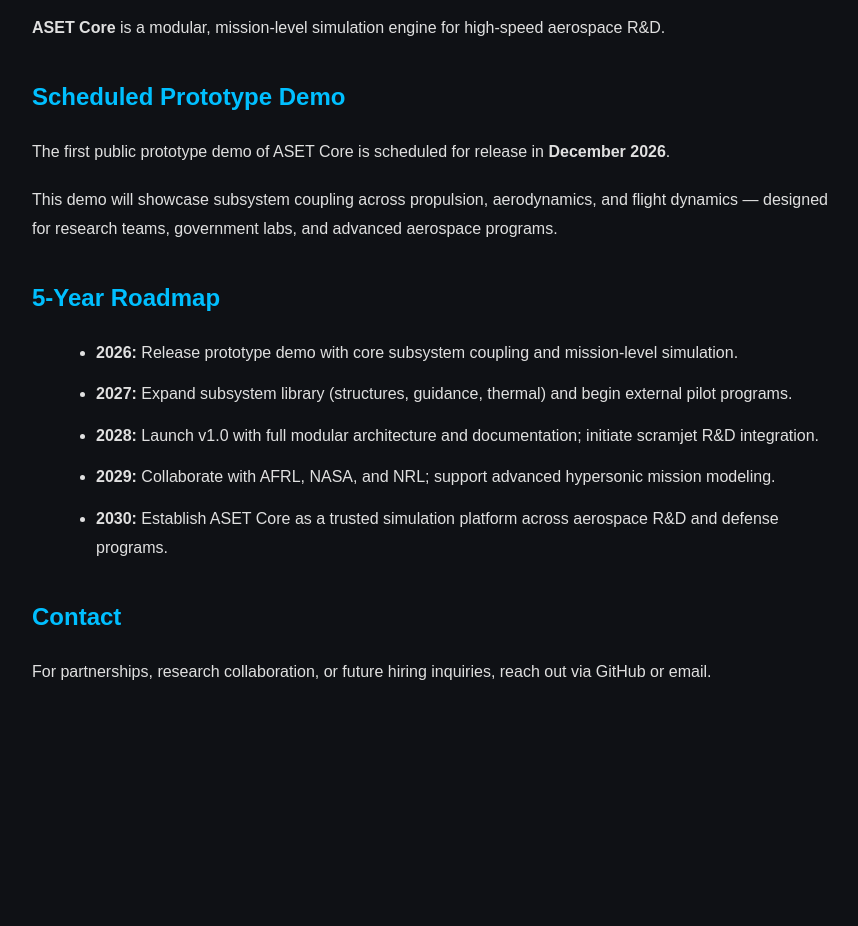
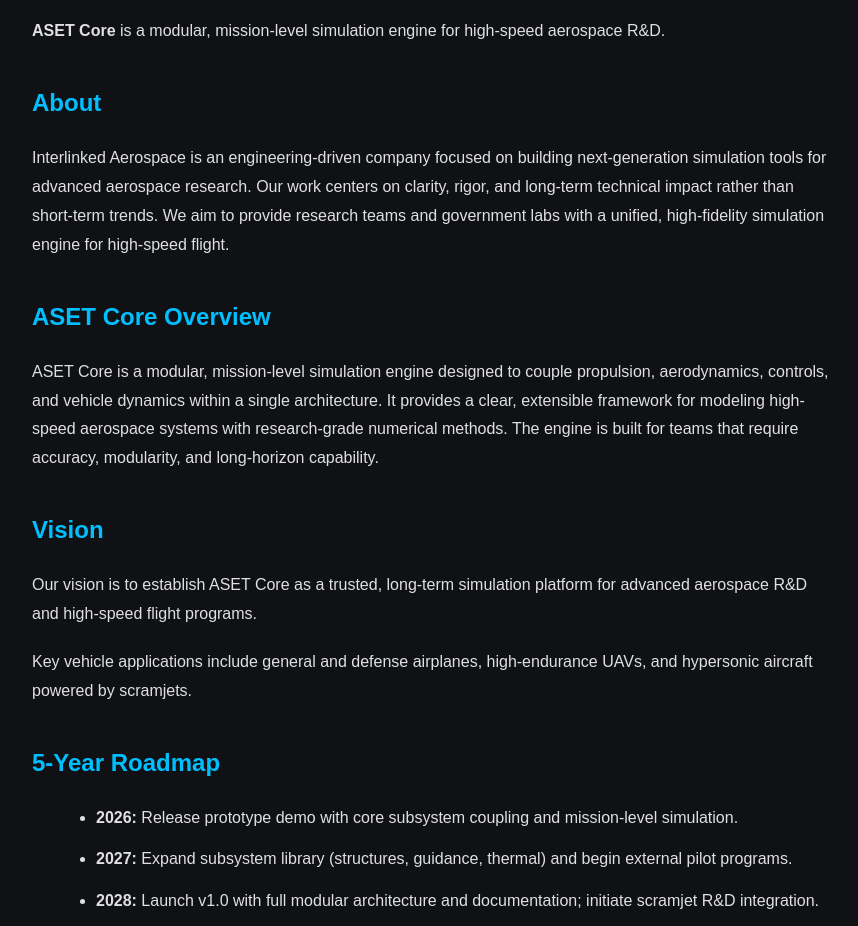
Before and after one commit to Gerardo-J-Sandoval/interlinked-aero-site, a plain HTML site: page index.html in a window 1280 px wide. Shown: the part 129-1055 px from the top of the page, without its empty margins (208-1066 px from the left). Before the commit the page ends 867 px from the top, so only its background shows below. Drawn offline with Linux system fonts and the light colour scheme.

Commit message:
Revise ASET Core content and add vision statement
Updated the prototype demo section and added an overview of ASET Core.

```diff
--- a/index.html
+++ b/index.html
@@ -16,7 +16,7 @@
     }
     h1, h2 {
       color: #00bfff;
-      margin-top: 2rem;
+      margin-top: 2.2rem;
     }
     p {
       margin-bottom: 1.2rem;
@@ -34,12 +34,19 @@
   </style>
 </head>
 <body>
+
   <h1>Interlinked Aerospace</h1>
   <p><strong>ASET Core</strong> is a modular, mission-level simulation engine for high-speed aerospace R&D.</p>
 
-  <h2>Scheduled Prototype Demo</h2>
-  <p>The first public prototype demo of ASET Core is scheduled for release in <strong>December 2026</strong>.</p>
-  <p>This demo will showcase subsystem coupling across propulsion, aerodynamics, and flight dynamics — designed for research teams, government labs, and advanced aerospace programs.</p>
+  <h2>About</h2>
+  <p>Interlinked Aerospace is an engineering-driven company focused on building next-generation simulation tools for advanced aerospace research. Our work centers on clarity, rigor, and long-term technical impact rather than short-term trends. We aim to provide research teams and government labs with a unified, high-fidelity simulation engine for high-speed flight.</p>
+
+  <h2>ASET Core Overview</h2>
+  <p>ASET Core is a modular, mission-level simulation engine designed to couple propulsion, aerodynamics, controls, and vehicle dynamics within a single architecture. It provides a clear, extensible framework for modeling high-speed aerospace systems with research-grade numerical methods. The engine is built for teams that require accuracy, modularity, and long-horizon capability.</p>
+
+  <h2>Vision</h2>
+  <p>Our vision is to establish ASET Core as a trusted, long-term simulation platform for advanced aerospace R&D and high-speed flight programs.</p>
+  <p>Key vehicle applications include general and defense airplanes, high-endurance UAVs, and hypersonic aircraft powered by scramjets.</p>
 
   <h2>5-Year Roadmap</h2>
   <ul>
@@ -50,7 +57,12 @@
     <li><strong>2030:</strong> Establish ASET Core as a trusted simulation platform across aerospace R&D and defense programs.</li>
   </ul>
 
+  <h2>Scheduled Prototype Demo</h2>
+  <p>The first public prototype demo of ASET Core is scheduled for release in <strong>December 2026</strong>.</p>
+  <p>This demo will showcase subsystem coupling across propulsion, aerodynamics, and flight dynamics — designed for research teams, government labs, and advanced aerospace programs.</p>
+
   <h2>Contact</h2>
   <p>For partnerships, research collaboration, or future hiring inquiries, reach out via GitHub or email.</p>
+
 </body>
 </html>
```
